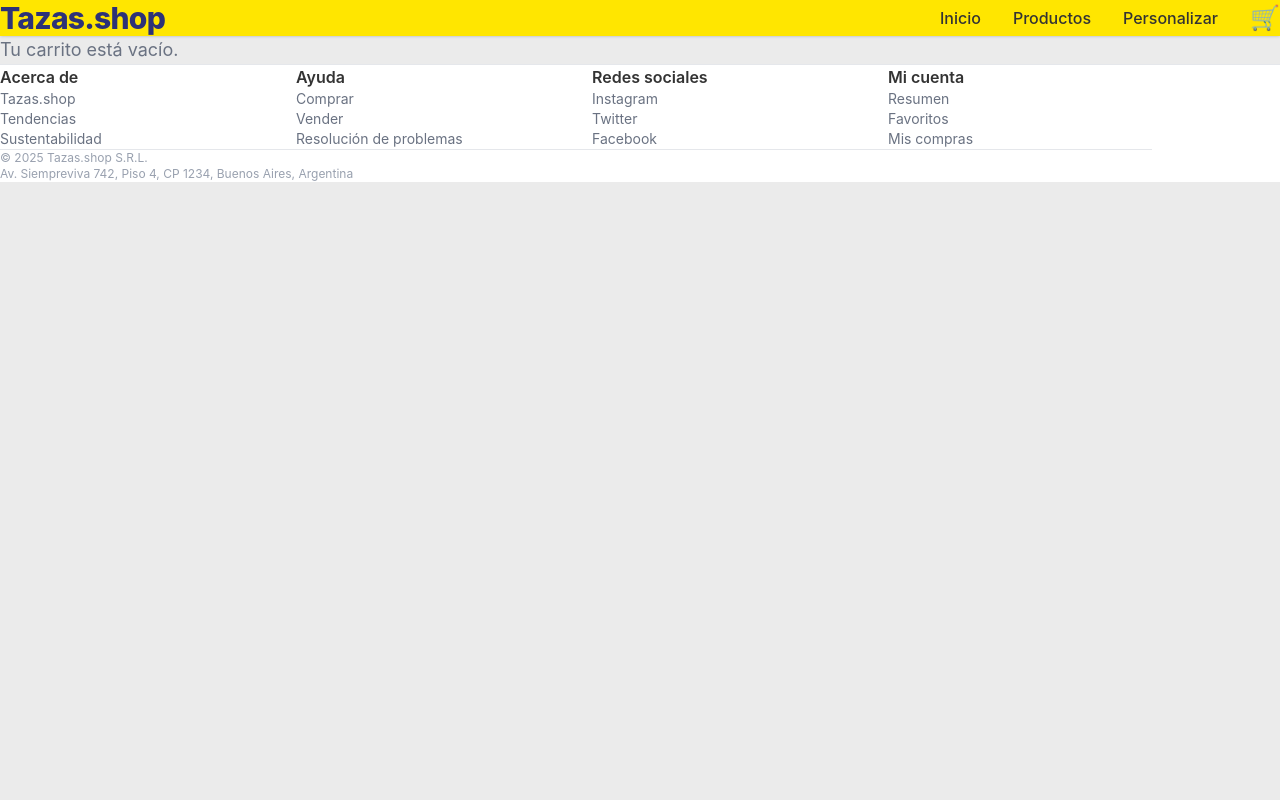
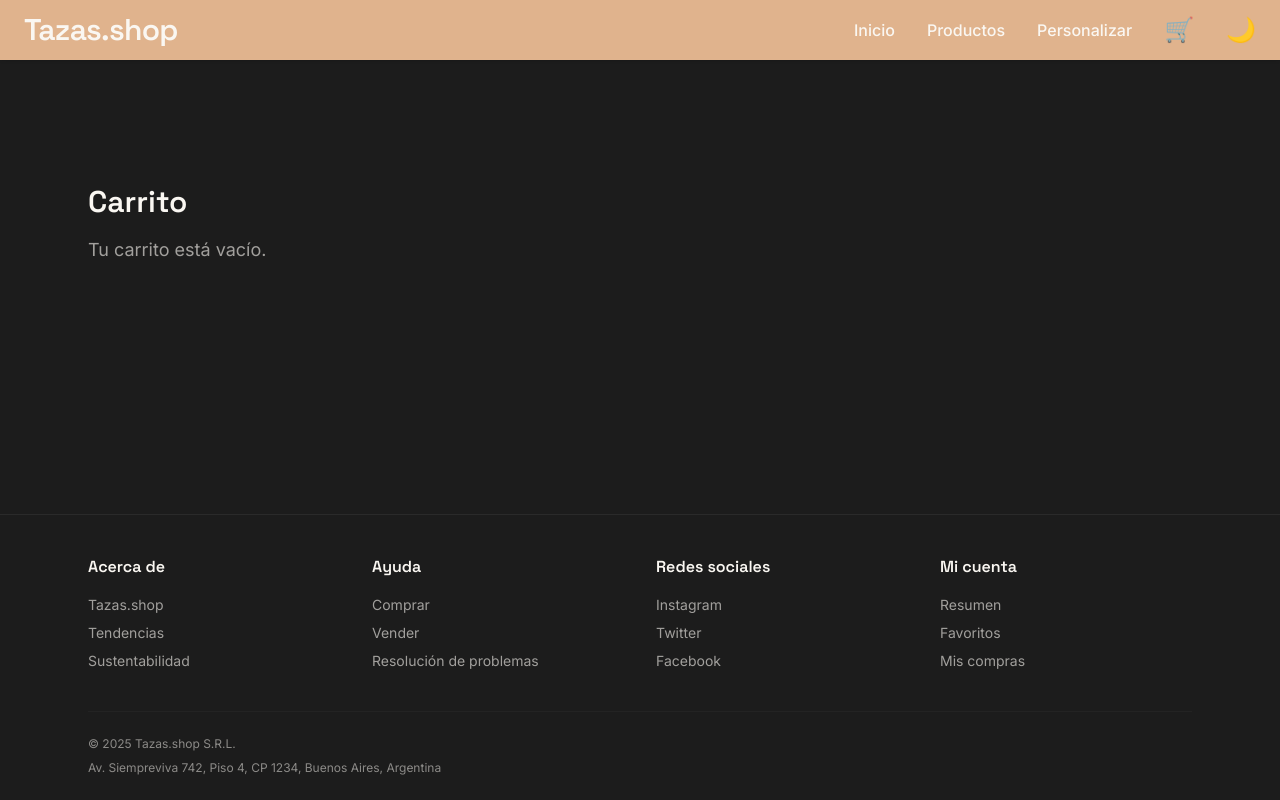
Before and after one commit to malena30/tazas-personalizables, a Next.js app in the folder frontend/: page /cart in a window 1280 px wide. Built offline with nearby package versions, Linux system fonts and the light colour scheme.

Commit message:
Mejoras estilos

```diff
--- a/frontend/src/app/cart/page.tsx
+++ b/frontend/src/app/cart/page.tsx
@@ -51,22 +51,22 @@ export default function CartPage() {
   return (
     <div className="max-w-6xl mx-auto p-6 mt-20 grid grid-cols-1 lg:grid-cols-3 gap-8">
       {/* COLUMNA IZQUIERDA: LISTA DE PRODUCTOS */}
-      <div className="lg:col-span-2 space-y-4 text-black">
-        <h1 className="text-3xl font-bold mb-4 text-white">Carrito</h1>
+      <div className="lg:col-span-2 space-y-4 text-[var(--foreground)]">
+        <h1 className="text-3xl font-title font-bold mb-4 text-[var(--foreground)]">Carrito</h1>
 
         {cart.length === 0 ? (
-          <p className="text-gray-500 text-lg">Tu carrito está vacío.</p>
+          <p className="text-[var(--foreground)] opacity-60 font-text text-lg">Tu carrito está vacío.</p>
         ) : (
           <>
             {cart.map((item) => (
               <div
                 key={item.id}
-                className="p-4 border rounded-lg flex justify-between items-center bg-white shadow-sm"
+                className="p-4 border border-[var(--border)] rounded-lg flex justify-between items-center bg-[var(--background)] shadow-sm"
               >
                 {/* Nombre y precio */}
                 <div>
-                  <p className="font-semibold text-black">{item.name}</p>
-                  <p className="text-gray-700 text-black">${item.price}</p>
+                  <p className="font-title font-semibold text-[var(--foreground)]">{item.name}</p>
+                  <p className="text-[var(--foreground)] font-mono">${item.price}</p>
                 </div>
 
                 {/* Controles */}
@@ -75,16 +75,16 @@ export default function CartPage() {
                     onClick={() =>
                       updateQuantity(item.id, Math.max(1, item.quantity - 1))
                     }
-                    className="px-3 py-1 border rounded"
+                    className="px-3 py-1 border border-[var(--border)] rounded font-mono"
                   >
                     -
                   </button>
 
-                  <span>{item.quantity}</span>
+                  <span className="font-mono text-[var(--foreground)]">{item.quantity}</span>
 
                   <button
                     onClick={() => updateQuantity(item.id, item.quantity + 1)}
-                    className="px-3 py-1 border rounded"
+                    className="px-3 py-1 border border-[var(--border)] rounded font-mono"
                   >
                     +
                   </button>
@@ -116,7 +116,7 @@ export default function CartPage() {
             {/* Botón Vaciar */}
             <button
               onClick={clearCart}
-              className="bg-red-500 text-white px-4 py-2 rounded flex items-center gap-2 cursor-pointer hover:bg-red-600"
+              className="bg-red-500 text-white px-4 py-2 rounded font-text flex items-center gap-2 cursor-pointer hover:bg-red-600 transition-colors"
             >
               <FaRegTrashAlt size={18} />
               Vaciar carrito
@@ -127,22 +127,22 @@ export default function CartPage() {
 
       {/* COLUMNA DERECHA: RESUMEN + ENVÍO */}
       {cart.length > 0 && (
-        <div className="p-6 border rounded-lg bg-white shadow-md h-fit sticky top-24">
-          <h2 className="text-2xl font-bold mb-4 text-black">Resumen de compra</h2>
+        <div className="p-6 border border-[var(--border)] rounded-lg bg-[var(--background)] shadow-md h-fit sticky top-24">
+          <h2 className="text-2xl font-title font-bold mb-4 text-[var(--foreground)]">Resumen de compra</h2>
 
           <div className="text-lg">
-            <p className="flex justify-between mb-2 text-black">
+            <p className="flex justify-between mb-2 text-[var(--foreground)] font-text">
               <span>Productos</span>
-              <span>${subtotal}</span>
+              <span className="font-mono">${subtotal}</span>
             </p>
 
             {/* SELECT DE PROVINCIA */}
             <div className="my-4">
-              <label className="font-medium text-black">Envío</label>
+              <label className="font-text font-medium text-[var(--foreground)]">Envío</label>
               <select
                 value={province}
                 onChange={handleProvinceChange}
-                className="w-full mt-2 p-2 border rounded text-black"
+                className="w-full mt-2 p-2 border border-[var(--border)] rounded text-[var(--foreground)] bg-[var(--background)] font-text"
               >
                 <option value="">Seleccionar provincia</option>
                 <option>Buenos Aires</option>
@@ -159,23 +159,23 @@ export default function CartPage() {
                 <option>Tierra del Fuego</option>
               </select>
 
-              <p className="mt-2 flex justify-between text-black">
+              <p className="mt-2 flex justify-between text-[var(--foreground)] font-text">
                 <span>Costo de envío</span>
-                <span>${shippingCost}</span>
+                <span className="font-mono">${shippingCost}</span>
               </p>
             </div>
 
             <hr className="my-4" />
 
-            <p className="text-2xl font-bold flex justify-between text-black">
+            <p className="text-2xl font-title font-bold flex justify-between text-[var(--foreground)]">
               <span>Total</span>
-              <span>${total}</span>
+              <span className="font-mono">${total}</span>
             </p>
 
             {/* BOTÓN COMPRAR → LLEVA A /checkout */}
             <Link
               href="/checkout"
-              className="w-full mt-6 bg-blue-600 text-white py-3 text-lg font-semibold rounded-lg shadow hover:bg-blue-700 block text-center"
+              className="w-full mt-6 bg-[var(--accent)] text-[var(--foreground)] py-3 text-lg font-text font-semibold rounded-lg shadow hover:opacity-90 transition-opacity block text-center"
             >
               Comprar
             </Link>
--- a/frontend/src/app/globals.css
+++ b/frontend/src/app/globals.css
@@ -1,50 +1,39 @@
+/* Google Fonts */
+@import url('https://fonts.googleapis.com/css2?family=Space+Grotesk:wght@400;500;600;700&family=Inter:wght@300;400;500;600;700&family=JetBrains+Mono:wght@400;500;600&display=swap');
+
 @import "tailwindcss";
 
-/* Reset */
-* {
-  padding: 0;
-  margin: 0;
-  box-sizing: border-box;
-}
 
 /* Variables */
 :root {
-  --background: #EBEBEB;
-  /* Gris claro de fondo */
-  --foreground: #333333;
-  /* Texto oscuro */
-  --primary-yellow: #FFE600;
-  /* Amarillo ML */
-  --primary-blue: #3483FA;
-  /* Azul botones */
-  --secondary-blue: #2968C8;
-  /* Azul hover */
-  --white: #FFFFFF;
-  --gray-text: #666666;
-  --font-sans: var(--font-geist-sans,
-      "Inter",
-      system-ui,
-      -apple-system,
-      BlinkMacSystemFont,
-      "Segoe UI",
-      sans-serif);
-  --font-mono: var(--font-geist-mono,
-      "JetBrains Mono",
-      ui-monospace,
-      SFMono-Regular,
-      "SFMono-Regular",
-      Menlo,
-      Monaco,
-      Consolas,
-      "Liberation Mono",
-      "Courier New",
-      monospace);
+  /* 🌞 Modo Claro - Ahora con colores oscuros */
+  --background: #1C1C1C;
+  --foreground: #FAF7F2;
+  --accent: #E0B38D;
+  --border: #2A2A2A;
+
+  /* Typography */
+  --font-title: "Space Grotesk", sans-serif;
+  --font-text: "Inter", system-ui, -apple-system, BlinkMacSystemFont, "Segoe UI", sans-serif;
+  --font-mono: "JetBrains Mono", ui-monospace, SFMono-Regular, Menlo, Monaco, Consolas, monospace;
 }
 
+/* Dark mode class-based (manual override) */
+html.dark,
+html.dark :root {
+  --background: #FAF7F2 !important;
+  --foreground: #1C1C1C !important;
+  --accent: #D4A373 !important;
+  --border: #EDEAE7 !important;
+}
+
+/* Auto dark mode based on system preferences */
 @media (prefers-color-scheme: dark) {
-  :root {
-    --background: #0a0a0a;
-    --foreground: #ededed;
+  html:not(.light) {
+    --background: #FAF7F2;
+    --foreground: #1C1C1C;
+    --accent: #D4A373;
+    --border: #EDEAE7;
   }
 }
 
@@ -57,20 +46,55 @@ body {
 /* Body defaults */
 body {
   @apply bg-[var(--background)] text-[var(--foreground)] antialiased;
-  font-family: var(--font-sans);
+  font-family: var(--font-text);
 }
 
 /* Custom input base styles */
 .input {
   width: 100%;
   padding: 8px 10px;
-  border: 1px solid #d1d5db;
+  border: 1px solid var(--border);
   border-radius: 6px;
   outline: none;
   transition: 0.2s;
+  background-color: var(--background);
+  color: var(--foreground);
 }
 
 .input:focus {
-  border-color: #4f46e5;
-  box-shadow: 0 0 3px rgba(79, 70, 229, 0.4);
+  border-color: var(--accent);
+  box-shadow: 0 0 3px rgba(212, 163, 115, 0.4);
 }
+
+/* Typography Utilities */
+h1,
+h2,
+h3,
+h4,
+h5,
+h6,
+.font-title {
+  font-family: var(--font-title);
+  font-weight: 600;
+}
+
+.font-text {
+  font-family: var(--font-text);
+}
+
+.font-mono {
+  font-family: var(--font-mono);
+}
+
+/* Color Utilities */
+.text-accent {
+  color: var(--accent);
+}
+
+.bg-accent {
+  background-color: var(--accent);
+}
+
+.border-color {
+  border-color: var(--border);
+}
--- a/frontend/src/app/layout.tsx
+++ b/frontend/src/app/layout.tsx
@@ -10,12 +10,12 @@ export const metadata: Metadata = {
 
 export default function RootLayout({ children }: { children: React.ReactNode }) {
   return (
-    <html lang="es">
-      <body>
+    <html lang="es" className="h-full">
+      <body className="h-full flex flex-col">
         <Navbar />
-        <div className="pt-20">
+        <main className="flex-1 pt-20">
           {children}
-        </div>
+        </main>
         <Footer />
       </body>
     </html>
--- a/frontend/src/components/Footer.tsx
+++ b/frontend/src/components/Footer.tsx
@@ -1,51 +1,51 @@
 export default function Footer() {
   return (
-    <footer className="w-full bg-white border-t border-gray-200 mt-20 pt-10 pb-6">
+    <footer className="w-full bg-[var(--background)] border-t border-[var(--border)] mt-20 pt-10 pb-6">
       <div className="max-w-6xl mx-auto px-6">
 
         <div className="grid grid-cols-1 md:grid-cols-4 gap-8 mb-10">
           {/* Columna 1 */}
           <div>
-            <h3 className="font-semibold text-[#333] mb-4">Acerca de</h3>
-            <ul className="space-y-2 text-sm text-gray-500">
-              <li><a href="#" className="hover:underline">Tazas.shop</a></li>
-              <li><a href="#" className="hover:underline">Tendencias</a></li>
-              <li><a href="#" className="hover:underline">Sustentabilidad</a></li>
+            <h3 className="font-title font-semibold text-[var(--foreground)] mb-4">Acerca de</h3>
+            <ul className="space-y-2 text-sm text-[var(--foreground)] opacity-60 font-text">
+              <li><a href="#" className="hover:text-[var(--accent)] transition-colors">Tazas.shop</a></li>
+              <li><a href="#" className="hover:text-[var(--accent)] transition-colors">Tendencias</a></li>
+              <li><a href="#" className="hover:text-[var(--accent)] transition-colors">Sustentabilidad</a></li>
             </ul>
           </div>
 
           {/* Columna 2 */}
           <div>
-            <h3 className="font-semibold text-[#333] mb-4">Ayuda</h3>
-            <ul className="space-y-2 text-sm text-gray-500">
-              <li><a href="#" className="hover:underline">Comprar</a></li>
-              <li><a href="#" className="hover:underline">Vender</a></li>
-              <li><a href="#" className="hover:underline">Resolución de problemas</a></li>
+            <h3 className="font-title font-semibold text-[var(--foreground)] mb-4">Ayuda</h3>
+            <ul className="space-y-2 text-sm text-[var(--foreground)] opacity-60 font-text">
+              <li><a href="#" className="hover:text-[var(--accent)] transition-colors">Comprar</a></li>
+              <li><a href="#" className="hover:text-[var(--accent)] transition-colors">Vender</a></li>
+              <li><a href="#" className="hover:text-[var(--accent)] transition-colors">Resolución de problemas</a></li>
             </ul>
           </div>
 
           {/* Columna 3 */}
           <div>
-            <h3 className="font-semibold text-[#333] mb-4">Redes sociales</h3>
-            <ul className="space-y-2 text-sm text-gray-500">
-              <li><a href="#" className="hover:underline">Instagram</a></li>
-              <li><a href="#" className="hover:underline">Twitter</a></li>
-              <li><a href="#" className="hover:underline">Facebook</a></li>
+            <h3 className="font-title font-semibold text-[var(--foreground)] mb-4">Redes sociales</h3>
+            <ul className="space-y-2 text-sm text-[var(--foreground)] opacity-60 font-text">
+              <li><a href="#" className="hover:text-[var(--accent)] transition-colors">Instagram</a></li>
+              <li><a href="#" className="hover:text-[var(--accent)] transition-colors">Twitter</a></li>
+              <li><a href="#" className="hover:text-[var(--accent)] transition-colors">Facebook</a></li>
             </ul>
           </div>
 
           {/* Columna 4 */}
           <div>
-            <h3 className="font-semibold text-[#333] mb-4">Mi cuenta</h3>
-            <ul className="space-y-2 text-sm text-gray-500">
-              <li><a href="#" className="hover:underline">Resumen</a></li>
-              <li><a href="#" className="hover:underline">Favoritos</a></li>
-              <li><a href="#" className="hover:underline">Mis compras</a></li>
+            <h3 className="font-title font-semibold text-[var(--foreground)] mb-4">Mi cuenta</h3>
+            <ul className="space-y-2 text-sm text-[var(--foreground)] opacity-60 font-text">
+              <li><a href="#" className="hover:text-[var(--accent)] transition-colors">Resumen</a></li>
+              <li><a href="#" className="hover:text-[var(--accent)] transition-colors">Favoritos</a></li>
+              <li><a href="#" className="hover:text-[var(--accent)] transition-colors">Mis compras</a></li>
             </ul>
           </div>
         </div>
 
-        <div className="border-t border-gray-200 pt-6 text-xs text-gray-400">
+        <div className="border-t border-[var(--border)] pt-6 text-xs text-[var(--foreground)] opacity-50 font-text">
           <p className="mb-2">
             © {new Date().getFullYear()} Tazas.shop S.R.L.
           </p>
--- a/frontend/src/components/Navbar.tsx
+++ b/frontend/src/components/Navbar.tsx
@@ -1,47 +1,100 @@
 "use client";
 
-import { useState } from "react";
+import { useState, useEffect } from "react";
 import Link from "next/link";
 import { useCartStore } from "@/store/cartStore";
 
 export default function Navbar() {
   const [open, setOpen] = useState(false);
+  const [isDark, setIsDark] = useState(false);
   const cart = useCartStore((state) => state.cart);
   const totalItems = cart.reduce((acc, item) => acc + (item.quantity || 1), 0);
 
+  // Cargar preferencia de tema al montar el componente
+  useEffect(() => {
+    // Verificar si hay una preferencia guardada
+    const savedTheme = localStorage.getItem("theme");
+
+    if (savedTheme === "dark") {
+      setIsDark(true);
+      document.documentElement.classList.add("dark");
+      document.documentElement.classList.remove("light");
+    } else if (savedTheme === "light") {
+      setIsDark(false);
+      document.documentElement.classList.add("light");
+      document.documentElement.classList.remove("dark");
+    } else {
+      // Si no hay preferencia, usar la del sistema
+      const prefersDark = window.matchMedia("(prefers-color-scheme: dark)").matches;
+      setIsDark(prefersDark);
+      if (prefersDark) {
+        document.documentElement.classList.add("dark");
+      } else {
+        document.documentElement.classList.add("light");
+      }
+    }
+  }, []);
+
+  // Función para cambiar el tema
+  const toggleTheme = () => {
+    const newIsDark = !isDark;
+    setIsDark(newIsDark);
+
+    if (newIsDark) {
+      // Activar modo oscuro
+      document.documentElement.classList.add("dark");
+      document.documentElement.classList.remove("light");
+      localStorage.setItem("theme", "dark");
+    } else {
+      // Activar modo claro
+      document.documentElement.classList.add("light");
+      document.documentElement.classList.remove("dark");
+      localStorage.setItem("theme", "light");
+    }
+  };
+
   return (
-    <nav className="w-full bg-[#FFE600] shadow-sm fixed top-0 left-0 z-50">
-      <div className="max-w-7xl mx-auto px-6 py-10 flex justify-between items-center">
+    <nav className="w-full bg-[var(--accent)] shadow-sm fixed top-0 left-0 z-50">
+      <div className="max-w-7xl mx-auto px-6 py-3 flex justify-between items-center">
 
         {/* LOGO */}
-        <Link href="/" className="text-3xl font-extrabold text-[#2D3277] tracking-tight">
+        <Link href="/" className="text-3xl font-title font-extrabold text-[var(--foreground)] tracking-tight">
           Tazas.shop
         </Link>
 
         {/* MENÚ DESKTOP */}
-        <div className="hidden md:flex gap-8 text-base text-[#333] items-center font-medium">
-          <Link href="/" className="hover:text-[#3483FA] transition-colors">Inicio</Link>
-          <Link href="/products" className="hover:text-[#3483FA] transition-colors">Productos</Link>
-          <Link href="/customizer" className="hover:text-[#3483FA] transition-colors">Personalizar</Link>
+        <div className="hidden md:flex gap-8 text-base text-[var(--foreground)] items-center font-text font-medium">
+          <Link href="/" className="hover:opacity-70 transition-opacity">Inicio</Link>
+          <Link href="/products" className="hover:opacity-70 transition-opacity">Productos</Link>
+          <Link href="/customizer" className="hover:opacity-70 transition-opacity">Personalizar</Link>
 
           {/* Carrito */}
           <div className="relative">
-            <Link href="/cart" className="flex items-center gap-2 hover:text-[#3483FA] transition-colors">
+            <Link href="/cart" className="flex items-center gap-2 hover:opacity-70 transition-opacity">
               <span className="text-2xl">🛒</span>
             </Link>
 
             {totalItems > 0 && (
-              <span className="absolute -top-2 -right-2 bg-red-600 text-white text-[10px] font-bold w-5 h-5 flex items-center justify-center rounded-full">
+              <span className="absolute -top-2 -right-2 bg-red-600 text-white text-[10px] font-mono font-bold w-5 h-5 flex items-center justify-center rounded-full">
                 {totalItems}
               </span>
             )}
           </div>
+
+          {/* Botón de Tema */}
+          <button
+            onClick={toggleTheme}
+            className="flex items-center gap-2 hover:opacity-70 transition-opacity text-2xl"
+            aria-label="Cambiar tema"
+          >
+            {isDark ? "☀️" : "🌙"}
+          </button>
         </div>
 
         {/* Botón menú móvil */}
         <button
           onClick={() => setOpen(!open)}
-          className="md:hidden text-3xl text-[#333] focus:outline-none"
+          className="md:hidden text-3xl text-[var(--foreground)] focus:outline-none"
         >
           {open ? "✖" : "☰"}
         </button>
@@ -49,14 +102,23 @@ export default function Navbar() {
 
       {/* MENÚ MÓVIL */}
       {open && (
-        <div className="md:hidden bg-white w-full px-5 py-4 flex flex-col gap-4 shadow-md border-t">
-          <Link href="/" onClick={() => setOpen(false)} className="text-[#333]">Inicio</Link>
-          <Link href="/products" onClick={() => setOpen(false)} className="text-[#333]">Productos</Link>
-          <Link href="/customizer" onClick={() => setOpen(false)} className="text-[#333]">Personalizar</Link>
-          <Link href="/cart" onClick={() => setOpen(false)} className="text-[#333] flex justify-between">
+        <div className="md:hidden bg-[var(--background)] w-full px-5 py-4 flex flex-col gap-4 shadow-md border-t border-[var(--border)]">
+          <Link href="/" onClick={() => setOpen(false)} className="text-[var(--foreground)] font-text">Inicio</Link>
+          <Link href="/products" onClick={() => setOpen(false)} className="text-[var(--foreground)] font-text">Productos</Link>
+          <Link href="/customizer" onClick={() => setOpen(false)} className="text-[var(--foreground)] font-text">Personalizar</Link>
+          <Link href="/cart" onClick={() => setOpen(false)} className="text-[var(--foreground)] font-text flex justify-between">
             Carrito
-            {totalItems > 0 && <span className="text-red-600 font-bold">({totalItems})</span>}
+            {totalItems > 0 && <span className="text-[var(--accent)] font-mono font-bold">({totalItems})</span>}
           </Link>
+
+          {/* Botón de Tema en móvil */}
+          <button
+            onClick={toggleTheme}
+            className="text-[var(--foreground)] font-text flex items-center gap-2"
+          >
+            <span className="text-xl">{isDark ? "☀️" : "🌙"}</span>
+            {isDark ? "Modo Claro" : "Modo Oscuro"}
+          </button>
         </div>
       )}
     </nav>
```
Also changed, not shown: frontend/src/app/page.tsx (+38 -43 lines), frontend/src/app/products/page.tsx (+16 -43 lines), frontend/src/components/Cart.tsx (+8 -8 lines), frontend/src/components/ShippingCalculator.tsx (+11 -11 lines), 1 other file (tests, documents, lock files or other folders).
